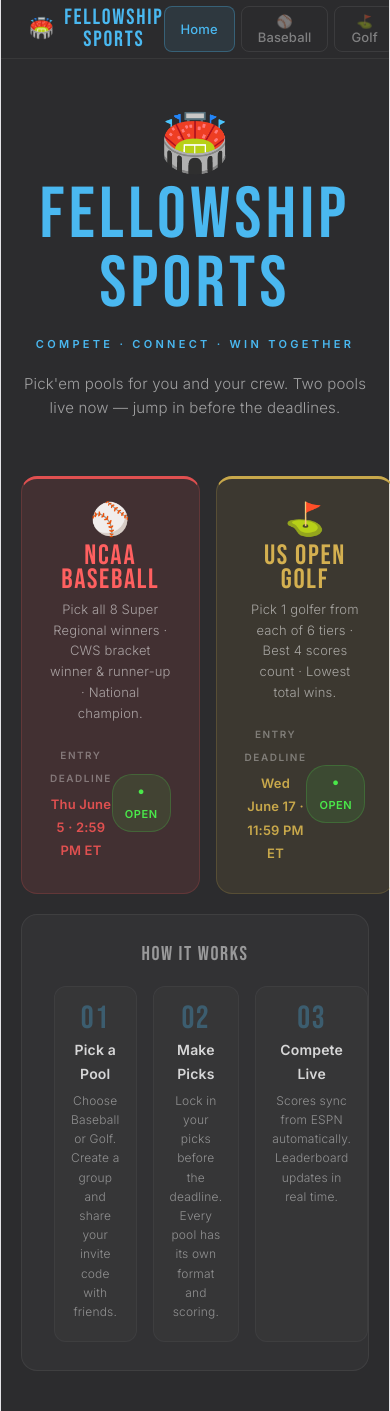
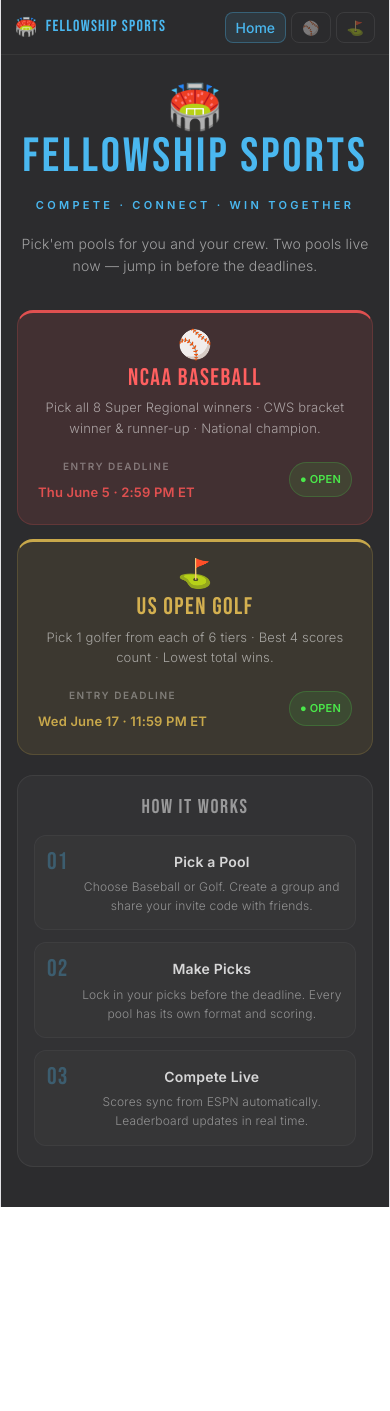
Before and after one commit to jacksonkennemore/fellowship-sports, a React (Vite) app: page / in a window 390 px wide. After the commit the page ends 1207 px from the top, so only its background shows below. Built offline with nearby package versions, Linux system fonts and the light colour scheme.

Commit message:
fix mobile breakpoint

```diff
--- a/src/App.jsx
+++ b/src/App.jsx
@@ -1,4 +1,4 @@
-import { useState } from "react";
+import { useState, useEffect } from "react";
 import BaseballPool from "./BaseballPool";
 import GolfPool from "./GolfPool";
 
@@ -11,8 +11,19 @@ document.head.appendChild(fontLink);
 const DISPLAY = "'Bebas Neue', sans-serif";
 const BODY = "'Inter', sans-serif";
 
+function useIsMobile() {
+  const [mobile, setMobile] = useState(() => typeof window !== "undefined" && window.innerWidth < 768);
+  useEffect(() => {
+    const handler = () => setMobile(window.innerWidth < 768);
+    window.addEventListener("resize", handler);
+    return () => window.removeEventListener("resize", handler);
+  }, []);
+  return mobile;
+}
+
 export default function App() {
   const [tab, setTab] = useState("home");
+  const isMobile = useIsMobile();
 
   if (tab === "baseball") return <BaseballPool onBack={() => setTab("home")} />;
   if (tab === "golf") return <GolfPool onBack={() => setTab("home")} />;
@@ -24,40 +35,39 @@ export default function App() {
       <header style={{
         background: "rgba(44,44,46,0.97)", backdropFilter: "blur(12px)",
         borderBottom: "1px solid rgba(255,255,255,0.06)",
-        padding: "0 28px", display: "flex", alignItems: "center",
-        justifyContent: "space-between", height: 58,
+        padding: isMobile ? "0 14px" : "0 28px", display: "flex", alignItems: "center",
+        justifyContent: "space-between", height: 54,
         position: "sticky", top: 0, zIndex: 100,
       }}>
-        <div style={{ display: "flex", alignItems: "center", gap: 10, cursor: "pointer" }} onClick={() => setTab("home")}>
-          <span style={{ fontSize: 20 }}>🏟️</span>
-          <div style={{ fontFamily: DISPLAY, fontSize: 22, letterSpacing: "0.08em", color: "#4ab8f0", lineHeight: 1 }}>
+        <div style={{ display: "flex", alignItems: "center", gap: 8, cursor: "pointer" }} onClick={() => setTab("home")}>
+          <span style={{ fontSize: 18 }}>🏟️</span>
+          <div style={{ fontFamily: DISPLAY, fontSize: isMobile ? 16 : 22, letterSpacing: "0.08em", color: "#4ab8f0", lineHeight: 1 }}>
             FELLOWSHIP SPORTS
           </div>
         </div>
-        <nav style={{ display: "flex", gap: 6 }}>
+        <nav style={{ display: "flex", gap: 5 }}>
           {[
-            { key: "home", label: "Home", accent: "#4ab8f0" },
-            { key: "baseball", label: "⚾  Baseball", accent: "#e05050" },
-            { key: "golf", label: "⛳  Golf", accent: "#c8a84b" },
+            { key: "home", label: isMobile ? "Home" : "Home", accent: "#4ab8f0" },
+            { key: "baseball", label: isMobile ? "⚾" : "⚾  Baseball", accent: "#e05050" },
+            { key: "golf", label: isMobile ? "⛳" : "⛳  Golf", accent: "#c8a84b" },
           ].map(({ key, label, accent }) => (
             <button key={key} onClick={() => setTab(key)} style={{
               background: tab === key ? `${accent}18` : "transparent",
               color: tab === key ? accent : "rgba(255,255,255,0.4)",
               border: `1px solid ${tab === key ? `${accent}50` : "rgba(255,255,255,0.08)"}`,
-              borderRadius: 8, padding: "6px 16px", fontSize: 13,
+              borderRadius: 8, padding: isMobile ? "6px 10px" : "6px 16px", fontSize: isMobile ? 14 : 13,
               fontFamily: BODY, fontWeight: 500, cursor: "pointer",
-              letterSpacing: "0.01em",
             }}>{label}</button>
           ))}
         </nav>
       </header>
 
       {/* Hero */}
-      <div style={{ maxWidth: 960, margin: "0 auto", padding: "0 20px" }}>
-        <div style={{ textAlign: "center", padding: "72px 0 56px" }}>
-          <div style={{ fontSize: 56, marginBottom: 28 }}>🏟️</div>
+      <div style={{ maxWidth: 960, margin: "0 auto", padding: "0 16px" }}>
+        <div style={{ textAlign: "center", padding: isMobile ? "40px 0 32px" : "72px 0 56px" }}>
+          <div style={{ fontSize: isMobile ? 44 : 56, marginBottom: isMobile ? 16 : 28 }}>🏟️</div>
           <div style={{
-            fontFamily: DISPLAY, fontSize: 72, letterSpacing: "0.06em",
+            fontFamily: DISPLAY, fontSize: isMobile ? 48 : 72, letterSpacing: "0.06em",
             color: "#4ab8f0", lineHeight: 0.95, marginBottom: 14,
           }}>
             FELLOWSHIP SPORTS
@@ -68,24 +78,24 @@ export default function App() {
           }}>
             Compete · Connect · Win Together
           </div>
-          <p style={{ color: "rgba(255,255,255,0.55)", fontSize: 15, maxWidth: 400, margin: "0 auto", fontWeight: 300, lineHeight: 1.6 }}>
+          <p style={{ color: "rgba(255,255,255,0.55)", fontSize: 14, maxWidth: 400, margin: "0 auto", fontWeight: 300, lineHeight: 1.6 }}>
             Pick'em pools for you and your crew. Two pools live now — jump in before the deadlines.
           </p>
         </div>
 
         {/* Pool Cards */}
-        <div style={{ display: "grid", gridTemplateColumns: "1fr 1fr", gap: 16, marginBottom: 20 }}>
+        <div style={{ display: "grid", gridTemplateColumns: isMobile ? "1fr" : "1fr 1fr", gap: 14, marginBottom: 20 }}>
           {/* Baseball */}
           <div onClick={() => setTab("baseball")} style={{
             background: "rgba(224,80,80,0.12)",
             border: "1px solid rgba(224,80,80,0.2)", borderTop: "3px solid #e05050",
-            borderRadius: 16, padding: 28, cursor: "pointer",
+            borderRadius: 16, padding: isMobile ? 20 : 28, cursor: "pointer",
           }}>
-            <div style={{ fontSize: 32, marginBottom: 14 }}>⚾</div>
-            <div style={{ fontFamily: DISPLAY, fontSize: 28, letterSpacing: "0.06em", color: "#ff6060", marginBottom: 8 }}>
+            <div style={{ fontSize: 28, marginBottom: 10 }}>⚾</div>
+            <div style={{ fontFamily: DISPLAY, fontSize: isMobile ? 24 : 28, letterSpacing: "0.06em", color: "#ff6060", marginBottom: 8 }}>
               NCAA BASEBALL
             </div>
-            <div style={{ fontSize: 13, color: "rgba(255,255,255,0.55)", marginBottom: 20, lineHeight: 1.6, fontWeight: 300 }}>
+            <div style={{ fontSize: 13, color: "rgba(255,255,255,0.55)", marginBottom: 16, lineHeight: 1.6, fontWeight: 300 }}>
               Pick all 8 Super Regional winners · CWS bracket winner & runner-up · National champion.
             </div>
             <div style={{ display: "flex", justifyContent: "space-between", alignItems: "center" }}>
@@ -93,7 +103,7 @@ export default function App() {
                 <div style={{ fontSize: 10, color: "rgba(255,255,255,0.35)", textTransform: "uppercase", letterSpacing: "0.15em", marginBottom: 3, fontWeight: 600 }}>Entry Deadline</div>
                 <div style={{ fontSize: 13, color: "#e05050", fontWeight: 600 }}>Thu June 5 · 2:59 PM ET</div>
               </div>
-              <div style={{ background: "rgba(74,232,74,0.1)", color: "#4ae84a", fontSize: 11, padding: "5px 12px", borderRadius: 20, border: "1px solid rgba(74,232,74,0.2)", fontWeight: 600, letterSpacing: "0.05em" }}>
+              <div style={{ background: "rgba(74,232,74,0.1)", color: "#4ae84a", fontSize: 11, padding: "5px 10px", borderRadius: 20, border: "1px solid rgba(74,232,74,0.2)", fontWeight: 600 }}>
                 ● OPEN
               </div>
             </div>
@@ -103,13 +113,13 @@ export default function App() {
           <div onClick={() => setTab("golf")} style={{
             background: "rgba(200,168,75,0.1)",
             border: "1px solid rgba(200,168,75,0.2)", borderTop: "3px solid #c8a84b",
-            borderRadius: 16, padding: 28, cursor: "pointer",
+            borderRadius: 16, padding: isMobile ? 20 : 28, cursor: "pointer",
           }}>
-            <div style={{ fontSize: 32, marginBottom: 14 }}>⛳</div>
-            <div style={{ fontFamily: DISPLAY, fontSize: 28, letterSpacing: "0.06em", color: "#d4b050", marginBottom: 8 }}>
+            <div style={{ fontSize: 28, marginBottom: 10 }}>⛳</div>
+            <div style={{ fontFamily: DISPLAY, fontSize: isMobile ? 24 : 28, letterSpacing: "0.06em", color: "#d4b050", marginBottom: 8 }}>
               US OPEN GOLF
             </div>
-            <div style={{ fontSize: 13, color: "rgba(255,255,255,0.55)", marginBottom: 20, lineHeight: 1.6, fontWeight: 300 }}>
+            <div style={{ fontSize: 13, color: "rgba(255,255,255,0.55)", marginBottom: 16, lineHeight: 1.6, fontWeight: 300 }}>
               Pick 1 golfer from each of 6 tiers · Best 4 scores count · Lowest total wins.
             </div>
             <div style={{ display: "flex", justifyContent: "space-between", alignItems: "center" }}>
@@ -117,7 +127,7 @@ export default function App() {
                 <div style={{ fontSize: 10, color: "rgba(255,255,255,0.35)", textTransform: "uppercase", letterSpacing: "0.15em", marginBottom: 3, fontWeight: 600 }}>Entry Deadline</div>
                 <div style={{ fontSize: 13, color: "#c8a84b", fontWeight: 600 }}>Wed June 17 · 11:59 PM ET</div>
               </div>
-              <div style={{ background: "rgba(74,232,74,0.1)", color: "#4ae84a", fontSize: 11, padding: "5px 12px", borderRadius: 20, border: "1px solid rgba(74,232,74,0.2)", fontWeight: 600, letterSpacing: "0.05em" }}>
+              <div style={{ background: "rgba(74,232,74,0.1)", color: "#4ae84a", fontSize: 11, padding: "5px 10px", borderRadius: 20, border: "1px solid rgba(74,232,74,0.2)", fontWeight: 600 }}>
                 ● OPEN
               </div>
             </div>
@@ -125,20 +135,22 @@ export default function App() {
         </div>
 
         {/* How it works */}
-        <div style={{ background: "rgba(255,255,255,0.03)", border: "1px solid rgba(255,255,255,0.06)", borderRadius: 16, padding: "28px 32px", marginBottom: 40 }}>
-          <div style={{ fontFamily: DISPLAY, fontSize: 20, letterSpacing: "0.08em", color: "rgba(255,255,255,0.5)", marginBottom: 20, textAlign: "center" }}>
+        <div style={{ background: "rgba(255,255,255,0.03)", border: "1px solid rgba(255,255,255,0.06)", borderRadius: 16, padding: isMobile ? "20px 16px" : "28px 32px", marginBottom: 40 }}>
+          <div style={{ fontFamily: DISPLAY, fontSize: 20, letterSpacing: "0.08em", color: "rgba(255,255,255,0.5)", marginBottom: 16, textAlign: "center" }}>
             HOW IT WORKS
           </div>
-          <div style={{ display: "grid", gridTemplateColumns: "repeat(3,1fr)", gap: 16 }}>
+          <div style={{ display: "grid", gridTemplateColumns: isMobile ? "1fr" : "repeat(3,1fr)", gap: 12 }}>
             {[
               ["01", "Pick a Pool", "Choose Baseball or Golf. Create a group and share your invite code with friends."],
               ["02", "Make Picks", "Lock in your picks before the deadline. Every pool has its own format and scoring."],
               ["03", "Compete Live", "Scores sync from ESPN automatically. Leaderboard updates in real time."],
             ].map(([num, title, desc]) => (
-              <div key={num} style={{ padding: "20px 16px", borderRadius: 12, background: "rgba(255,255,255,0.02)", border: "1px solid rgba(255,255,255,0.04)" }}>
-                <div style={{ fontFamily: DISPLAY, fontSize: 32, color: "#4ab8f0", opacity: 0.3, marginBottom: 8, letterSpacing: "0.05em" }}>{num}</div>
-                <div style={{ fontSize: 14, fontWeight: 600, color: "rgba(255,255,255,0.8)", marginBottom: 6 }}>{title}</div>
-                <div style={{ fontSize: 12, color: "rgba(255,255,255,0.45)", lineHeight: 1.6, fontWeight: 300 }}>{desc}</div>
+              <div key={num} style={{ padding: isMobile ? "14px 12px" : "20px 16px", borderRadius: 12, background: "rgba(255,255,255,0.02)", border: "1px solid rgba(255,255,255,0.04)", display: isMobile ? "flex" : "block", alignItems: "flex-start", gap: 12 }}>
+                <div style={{ fontFamily: DISPLAY, fontSize: isMobile ? 24 : 32, color: "#4ab8f0", opacity: 0.3, letterSpacing: "0.05em", flexShrink: 0 }}>{num}</div>
+                <div>
+                  <div style={{ fontSize: 14, fontWeight: 600, color: "rgba(255,255,255,0.8)", marginBottom: 4 }}>{title}</div>
+                  <div style={{ fontSize: 12, color: "rgba(255,255,255,0.45)", lineHeight: 1.6, fontWeight: 300 }}>{desc}</div>
+                </div>
               </div>
             ))}
           </div>
--- a/src/BaseballPool.jsx
+++ b/src/BaseballPool.jsx
@@ -1,4 +1,29 @@
 import { useState, useEffect, useCallback } from "react";
+
+function useIsMobile() {
+  const [mobile, setMobile] = useState(() => typeof window !== "undefined" && window.innerWidth < 768);
+  useEffect(() => {
+    const handler = () => setMobile(window.innerWidth < 768);
+    window.addEventListener("resize", handler);
+    return () => window.removeEventListener("resize", handler);
+  }, []);
+  return mobile;
+}
+import { supabase } from "./supabase";
+
+// ── SUPABASE SYNC (background only — localStorage is source of truth) ─────────
+async function sbSync(pool, groupCode, groupName, memberId, memberName, picks) {
+  try {
+    await supabase.from("groups").upsert({ id: groupCode, pool, name: groupName }, { onConflict: "id" });
+    await supabase.from("members").upsert({ id: memberId, group_id: groupCode, name: memberName, picks }, { onConflict: "id" });
+  } catch (e) { /* silent fail */ }
+}
+async function sbGetMembers(groupCode) {
+  try {
+    const { data } = await supabase.from("members").select("*").eq("group_id", groupCode);
+    return data || [];
+  } catch { return []; }
+}
 
 const DISPLAY = "'Bebas Neue', sans-serif";
 const BODY = "'Inter', sans-serif";
@@ -213,6 +238,7 @@ function CWSBracketSide({ bracketNum, srPicks, liveResults, winnerPick, runnerUp
 }
 
 export default function BaseballPool({ onBack }) {
+  const isMobile = useIsMobile();
   const [db, setDB]               = useState(loadDB);
   const [view, setView]           = useState("home");
   const [cg, setCG]               = useState(null);
@@ -280,27 +306,67 @@ export default function BaseballPool({ onBack }) {
     const code = genCode(), uid = genCode();
     const g = { code, name: grpName.trim(), members: { [uid]: { name: name.trim(), srPicks: {}, b1Pick: null, b1Runner: null, b2Pick: null, b2Runner: null, champPick: null, submitted: false } }, createdAt: Date.now() };
     persist({ ...db, groups: { ...db.groups, [code]: g } });
+    sbSync("baseball", code, grpName.trim(), uid, name.trim(), {});
     setCG(code); setCU(uid); setSrPicks({}); setB1Pick(null); setB1Runner(null); setB2Pick(null); setB2Runner(null); setChampPick(null);
     setView("draft"); setErr("");
   }
 
-  function joinGroup() {
+  async function joinGroup() {
     const code = joinCode.trim().toUpperCase();
-    if (!db.groups[code]) { flash("Group not found. Check the code.", true); return; }
     if (!name.trim()) { flash("Enter your name.", true); return; }
+    // Check Supabase first, then localStorage
+    let groupName = db.groups[code]?.name;
+    if (!groupName) {
+      try {
+        const { data } = await supabase.from("groups").select("*").eq("id", code).eq("pool", "baseball").single();
+        if (!data) { flash("Group not found. Check the code.", true); return; }
+        groupName = data.name;
+        // Add to local db
+        const localDB = loadDB();
+        if (!localDB.groups[code]) localDB.groups[code] = { code, name: groupName, members: {} };
+        saveDB(localDB); setDB(localDB);
+      } catch { flash("Group not found. Check the code.", true); return; }
+    }
     const uid = genCode();
-    const g = { ...db.groups[code], members: { ...db.groups[code].members, [uid]: { name: name.trim(), srPicks: {}, b1Pick: null, b1Runner: null, b2Pick: null, b2Runner: null, champPick: null, submitted: false } } };
-    persist({ ...db, groups: { ...db.groups, [code]: g } });
+    const currentDB = loadDB();
+    const g = { ...(currentDB.groups[code] || { code, name: groupName, members: {} }), members: { ...(currentDB.groups[code]?.members || {}), [uid]: { name: name.trim(), srPicks: {}, b1Pick: null, b1Runner: null, b2Pick: null, b2Runner: null, champPick: null, submitted: false } } };
+    persist({ ...currentDB, groups: { ...currentDB.groups, [code]: g } });
+    sbSync("baseball", code, groupName, uid, name.trim(), {});
     setCG(code); setCU(uid); setSrPicks({}); setB1Pick(null); setB1Runner(null); setB2Pick(null); setB2Runner(null); setChampPick(null);
     setView("draft"); setErr("");
   }
 
   function submitPicks() {
     if (Object.keys(srPicks).length < 8) { flash("Pick a winner for all 8 Super Regionals first.", true); return; }
-    const g = { ...db.groups[cg], members: { ...db.groups[cg].members, [cu]: { ...db.groups[cg].members[cu], srPicks, b1Pick, b1Runner, b2Pick, b2Runner, champPick, submitted: true } } };
+    const picksData = { srPicks, b1Pick, b1Runner, b2Pick, b2Runner, champPick, submitted: true };
+    const g = { ...db.groups[cg], members: { ...db.groups[cg].members, [cu]: { ...db.groups[cg].members[cu], ...picksData } } };
     persist({ ...db, groups: { ...db.groups, [cg]: g } });
+    // Background sync to Supabase
+    sbSync("baseball", cg, db.groups[cg].name, cu, db.groups[cg].members[cu].name, picksData);
     setView("leaderboard"); setErr("");
   }
+
+  // Merge localStorage members with Supabase members for leaderboard
+  const [sbMembers, setSbMembers] = useState({});
+  useEffect(() => {
+    if (view === "leaderboard" && cg) {
+      sbGetMembers(cg).then(rows => {
+        const merged = {};
+        rows.forEach(r => {
+          if (r.picks?.submitted) merged[r.id] = { name: r.name, ...r.picks };
+        });
+        setSbMembers(merged);
+      });
+      const t = setInterval(() => {
+        sbGetMembers(cg).then(rows => {
+          const merged = {};
+          rows.forEach(r => { if (r.picks?.submitted) merged[r.id] = { name: r.name, ...r.picks }; });
+          setSbMembers(merged);
+        });
+      }, 15000);
+      return () => clearInterval(t);
+    }
+  }, [view, cg]);
 
   function calcScore(member) {
     let pts = 0;
@@ -323,11 +389,12 @@ export default function BaseballPool({ onBack }) {
   const srComplete = Object.keys(srPicks).length === 8;
   const cwsDone    = b1Pick && b1Runner && b2Pick && b2Runner && champPick;
 
-  const leaderboard = group?.members
-    ? Object.entries(group.members).filter(([, m]) => m?.submitted)
-        .map(([id, m]) => ({ id, name: m.name, pts: calcScore(m), member: m }))
-        .sort((a, b) => b.pts - a.pts)
-    : [];
+  // Merge local + Supabase members (Supabase wins for other users)
+  const allMembers = { ...(group?.members || {}), ...sbMembers };
+
+  const leaderboard = Object.entries(allMembers).filter(([, m]) => m?.submitted)
+    .map(([id, m]) => ({ id, name: m.name, pts: calcScore(m), member: m }))
+    .sort((a, b) => b.pts - a.pts);
   const myEntry = leaderboard.find(e => e.id === cu);
 
   const Header = ({ sub }) => (
@@ -351,7 +418,7 @@ export default function BaseballPool({ onBack }) {
   const wrap = (content, sub) => (
     <div style={{ fontFamily: BODY, minHeight: "100vh", background: "#2c2c2e", color: "#f0f2f5" }}>
       <Header sub={sub} />
-      <div style={{ maxWidth: 900, margin: "0 auto", padding: "28px 20px 60px" }}>{content}</div>
+      <div style={{ maxWidth: 900, margin: "0 auto", padding: isMobile ? "16px 12px 60px" : "28px 20px 60px" }}>{content}</div>
     </div>
   );
 
@@ -458,7 +525,7 @@ export default function BaseballPool({ onBack }) {
     {err && <div style={{ color: "#e05050", background: "rgba(224,80,80,0.08)", border: "1px solid rgba(224,80,80,0.2)", borderRadius: 8, padding: "10px 14px", marginBottom: 14, fontSize: 13 }}>{err}</div>}
     {msg && <div style={{ color: "#4ae84a", background: "rgba(74,232,74,0.06)", border: "1px solid rgba(74,232,74,0.15)", borderRadius: 8, padding: "10px 14px", marginBottom: 14, fontSize: 13 }}>{msg}</div>}
 
-    <div style={{ display: "grid", gridTemplateColumns: "1fr 1fr", gap: 14, marginBottom: 14 }}>
+    <div style={{ display: "grid", gridTemplateColumns: isMobile ? "1fr" : "1fr 1fr", gap: 14, marginBottom: 14 }}>
       <div style={card}>
         <div style={{ fontFamily: DISPLAY, fontSize: 18, letterSpacing: "0.06em", color: "#e05050", marginBottom: 6 }}>🆕 Create a Group</div>
         <p style={{ color: "rgba(255,255,255,0.45)", fontSize: 13, marginBottom: 14, fontFamily: BODY, fontWeight: 300 }}>Start a pool and share the invite code with friends.</p>
@@ -552,7 +619,7 @@ export default function BaseballPool({ onBack }) {
           </p>
 
         <div style={{ ...card, marginBottom: 10 }}>
-          <div style={{ display: "grid", gridTemplateColumns: "1fr 1fr", gap: 10 }}>
+          <div style={{ display: "grid", gridTemplateColumns: isMobile ? "1fr" : "1fr 1fr", gap: 10 }}>
             {SUPER_REGIONALS.filter(sr => sr.cwsBracket === 1).map(sr => (
               <SRCard key={sr.id} sr={sr} picks={srPicks} onChange={(id, t) => setSrPicks(p => ({ ...p, [id]: t }))} liveResults={liveResults} />
             ))}
@@ -560,7 +627,7 @@ export default function BaseballPool({ onBack }) {
         </div>
 
         <div style={card}>
-          <div style={{ display: "grid", gridTemplateColumns: "1fr 1fr", gap: 10 }}>
+          <div style={{ display: "grid", gridTemplateColumns: isMobile ? "1fr" : "1fr 1fr", gap: 10 }}>
             {SUPER_REGIONALS.filter(sr => sr.cwsBracket === 2).map(sr => (
               <SRCard key={sr.id} sr={sr} picks={srPicks} onChange={(id, t) => setSrPicks(p => ({ ...p, [id]: t }))} liveResults={liveResults} />
             ))}
@@ -586,7 +653,7 @@ export default function BaseballPool({ onBack }) {
           <div style={{ fontFamily: DISPLAY, fontSize: 22, color: "#4ab8f0", letterSpacing: "0.06em" }}>CWS BRACKET LOCKED</div>
         </div>
       ) : (<>
-        <div style={{ display: "flex", gap: 14, marginBottom: 14 }}>
+        <div style={{ display: "flex", flexDirection: isMobile ? "column" : "row", gap: 14, marginBottom: 14 }}>
           <CWSBracketSide bracketNum={1} srPicks={srPicks} liveResults={liveResults} winnerPick={b1Pick} runnerUpPick={b1Runner} onPickWinner={setB1Pick} onPickRunnerUp={setB1Runner} accentColor="#4ab8f0" locked={deadlineCWS} />
           <CWSBracketSide bracketNum={2} srPicks={srPicks} liveResults={liveResults} winnerPick={b2Pick} runnerUpPick={b2Runner} onPickWinner={setB2Pick} onPickRunnerUp={setB2Runner} accentColor="#e05050" locked={deadlineCWS} />
         </div>
@@ -704,7 +771,7 @@ export default function BaseballPool({ onBack }) {
 
           {/* SR picks grid — always visible */}
           <div style={{ fontSize: 10, color: "rgba(255,255,255,0.4)", textTransform: "uppercase", letterSpacing: "0.12em", marginBottom: 6, fontFamily: BODY, fontWeight: 600 }}>Super Regional Picks</div>
-          <div style={{ display: "grid", gridTemplateColumns: "repeat(4,1fr)", gap: 5 }}>
+          <div style={{ display: "grid", gridTemplateColumns: isMobile ? "repeat(2,1fr)" : "repeat(4,1fr)", gap: 5 }}>
             {SUPER_REGIONALS.map(sr => {
               const pick   = e.member.srPicks?.[sr.id];
               const result = getSRPickResult(pick, sr.id);
@@ -733,7 +800,7 @@ export default function BaseballPool({ onBack }) {
 
           <div style={{ marginTop: 10, paddingTop: 10, borderTop: "1px solid rgba(255,255,255,0.05)" }}>
             <div style={{ fontSize: 10, color: "rgba(255,255,255,0.4)", textTransform: "uppercase", letterSpacing: "0.12em", marginBottom: 8, fontFamily: BODY, fontWeight: 600 }}>CWS Bracket Picks</div>
-            <div style={{ display: "grid", gridTemplateColumns: "repeat(5,1fr)", gap: 6 }}>
+            <div style={{ display: "grid", gridTemplateColumns: isMobile ? "repeat(3,1fr)" : "repeat(5,1fr)", gap: 6 }}>
               {[["B1 Winner", e.member.b1Pick, "2pts"],
                 ["B1 Runner-up", e.member.b1Runner, "1pt"],
                 ["B2 Winner", e.member.b2Pick, "2pts"],
--- a/src/GolfPool.jsx
+++ b/src/GolfPool.jsx
@@ -1,9 +1,9 @@
 import { useState, useEffect, useCallback } from "react";
 
 function useIsMobile() {
-  const [mobile, setMobile] = useState(() => typeof window !== "undefined" && window.innerWidth < 600);
+  const [mobile, setMobile] = useState(() => typeof window !== "undefined" && window.innerWidth < 768);
   useEffect(() => {
-    const handler = () => setMobile(window.innerWidth < 600);
+    const handler = () => setMobile(window.innerWidth < 768);
     window.addEventListener("resize", handler);
     return () => window.removeEventListener("resize", handler);
   }, []);
```
